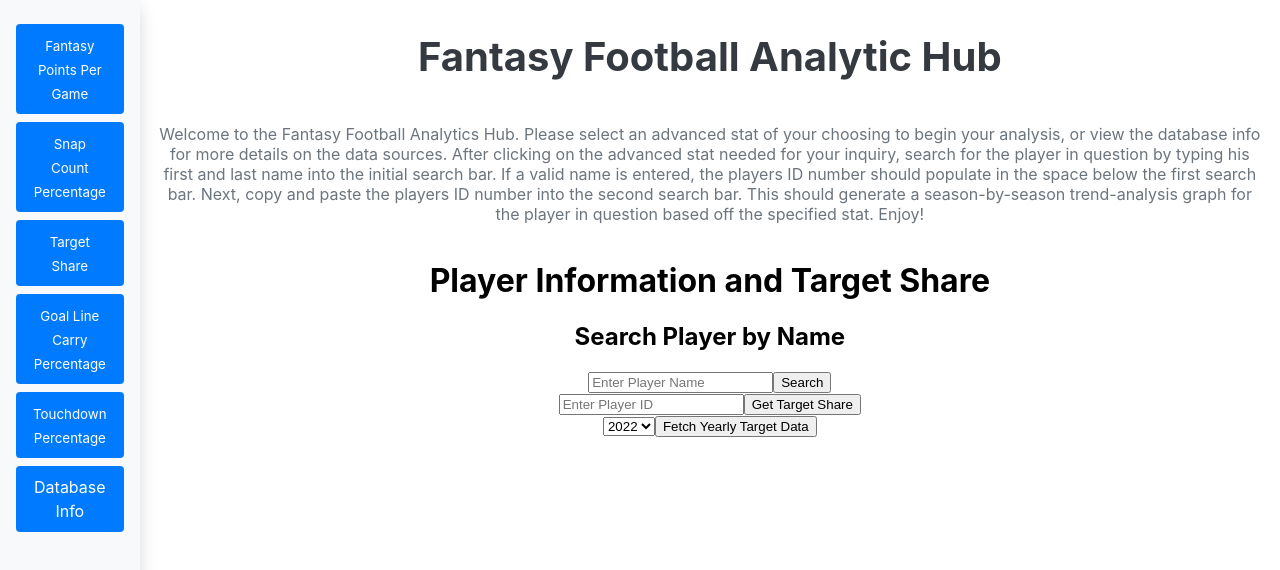
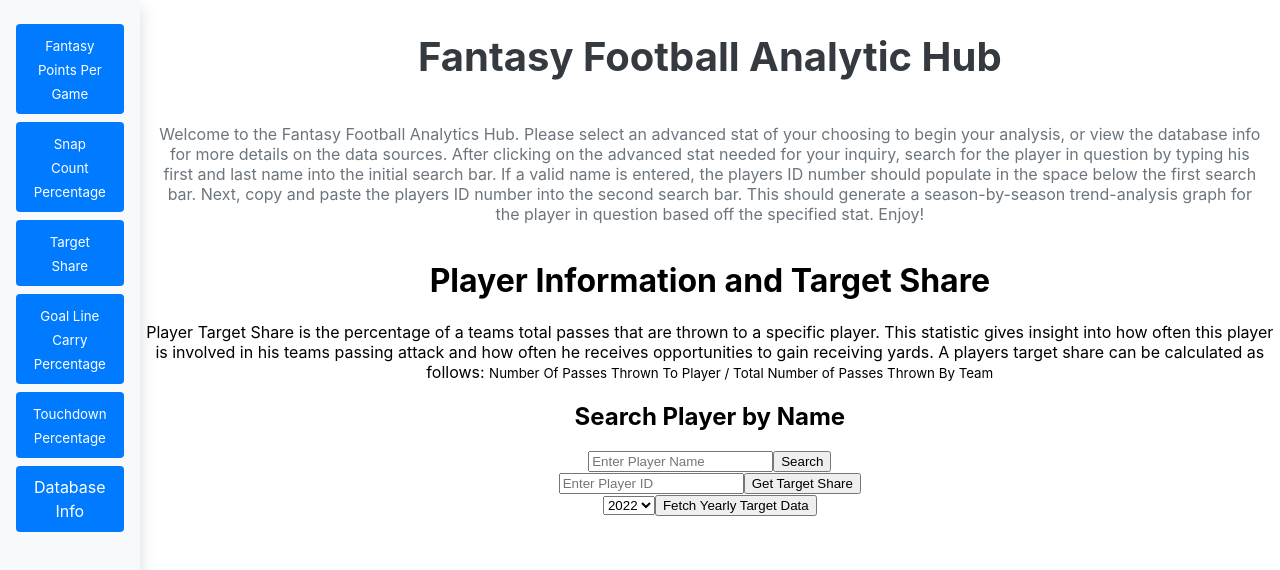
Before and after one commit to DanNano/FFQueryAnalyzer, a React (Create React App) app in the folder app/: page /query3 in a window 1280 px wide. Shown: the top 570 px of the page. Built offline with nearby package versions, Linux system fonts and the light colour scheme.

Commit message:
Update Query3.js

```diff
--- a/app/src/components/Query3.js
+++ b/app/src/components/Query3.js
@@ -107,6 +107,7 @@ function Query3() {
     return (
         <div>
             <h1>Player Information and Target Share</h1>
+            <p>Player Target Share is the percentage of a teams total passes that are thrown to a specific player. This statistic gives insight into how often this player is involved in his teams passing attack and how often he receives opportunities to gain receiving yards. A players target share can be calculated as follows: <small>Number Of Passes Thrown To Player / Total Number of Passes Thrown By Team</small></p>
             <div>
                 <h2>Search Player by Name</h2>
                 <input
```
